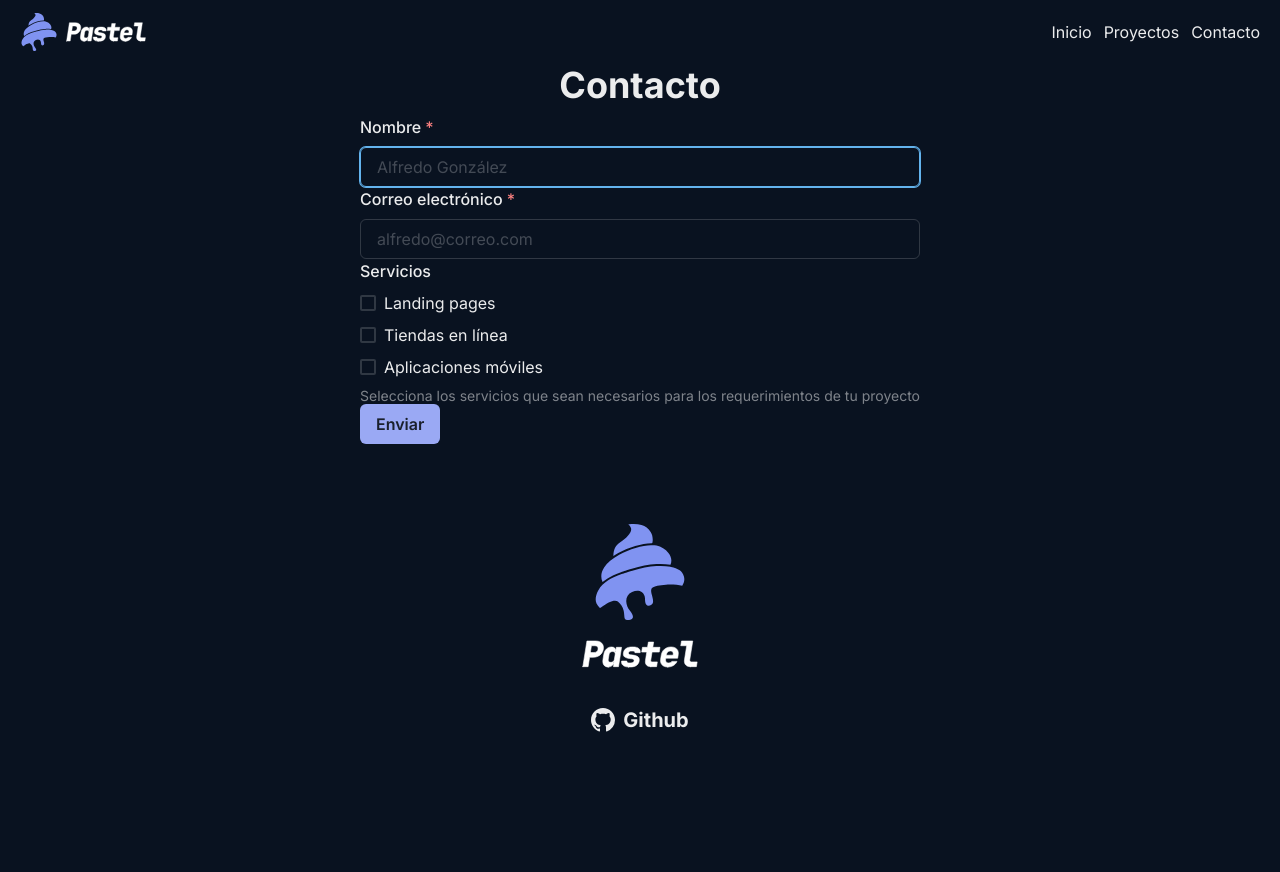
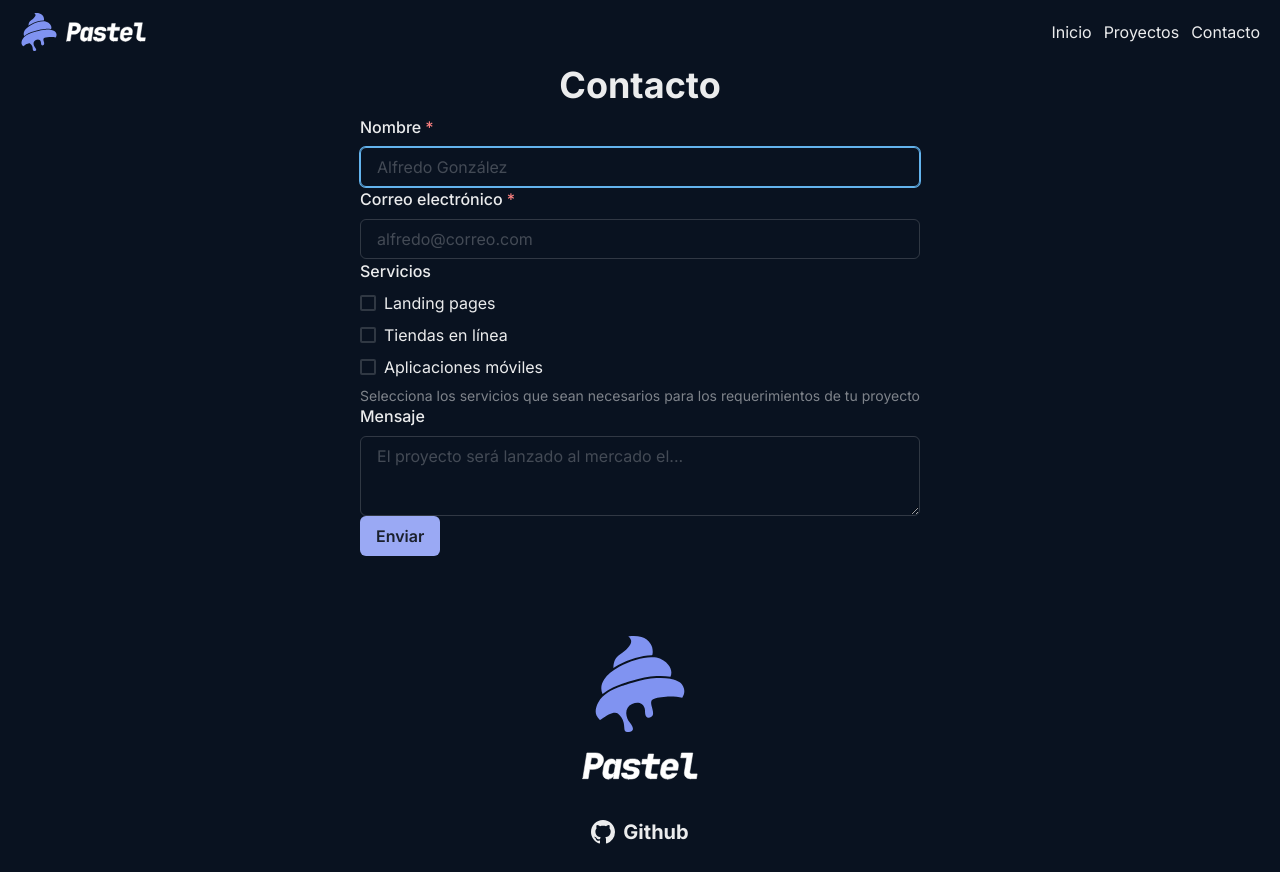
Before and after one commit to pastelcode/web-site, a React (Create React App) app: page /contacto in a window 1280 px wide. Before the commit the page ends 800 px from the top, so only its background shows below. Built offline with nearby package versions, Linux system fonts and the light colour scheme.

Commit message:
Add textarea for message details

```diff
--- a/src/pages/ContactPage.tsx
+++ b/src/pages/ContactPage.tsx
@@ -6,6 +6,7 @@ import {
   FormHelperText,
   FormLabel,
   Heading,
+  Textarea,
   VStack,
 } from '@chakra-ui/react'
 import { Field, Form, Formik } from 'formik'
@@ -31,6 +32,7 @@ interface FormValues {
   name: string
   email: string
   services: string[]
+  message: string
 }
 
 const ContactPage = (): JSX.Element => {
@@ -38,6 +40,7 @@ const ContactPage = (): JSX.Element => {
     name: '',
     email: '',
     services: [],
+    message: '',
   }
 
   return (
@@ -109,6 +112,19 @@ const ContactPage = (): JSX.Element => {
                   </FormControl>
                 )}
               </Field>
+              <Field name="message" type="textarea">
+                {() => (
+                  <FormControl>
+                    <FormLabel htmlFor="message">Mensaje</FormLabel>
+                    <Textarea
+                      id="message"
+                      onChange={handleChange}
+                      onBlur={handleBlur}
+                      placeholder="El proyecto será lanzado al mercado el..."
+                    />
+                  </FormControl>
+                )}
+              </Field>
               <Button isLoading={isSubmitting} type="submit">
                 Enviar
               </Button>
```
